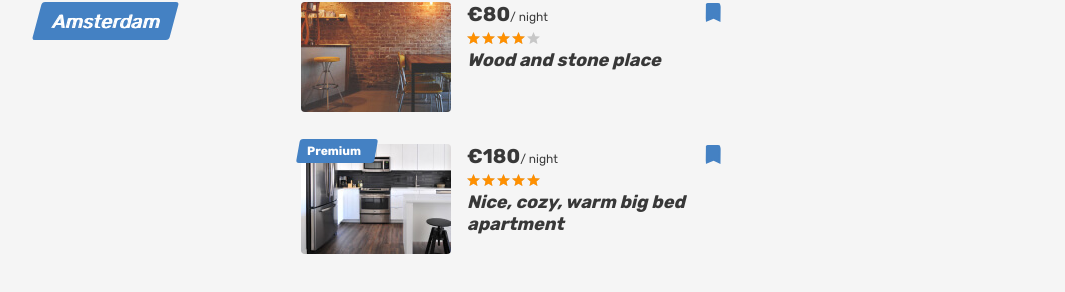
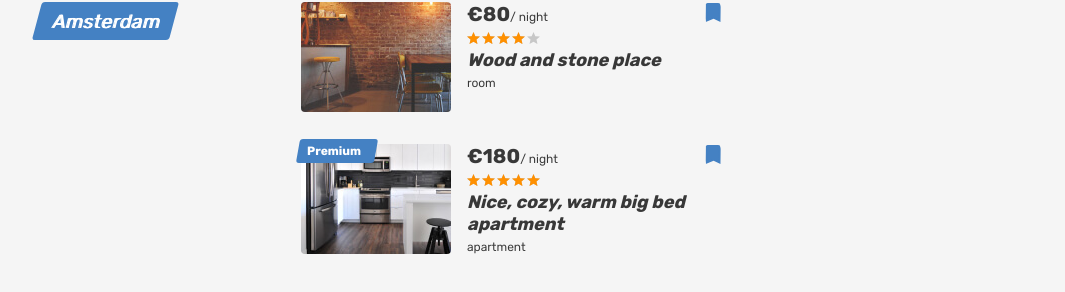
Before and after one commit to htmlacademy-react/2609653-six-cities-3, a React (Vite) app: page /favorites in a window 1280 px wide. Shown: the part 174-466 px from the top of the page, without its empty margins (104-1169 px from the left). Built offline with nearby package versions, Linux system fonts and the light colour scheme.

Commit message:
Update FavoriteOfferCard.tsx

```diff
--- a/src/components/OfferCard/FavoriteOfferCard.tsx
+++ b/src/components/OfferCard/FavoriteOfferCard.tsx
@@ -36,7 +36,7 @@ export default function FavoriteOfferCard(props: Offer) {
         <h2 className="place-card__name">
           <a href="#">{props.title}</a>
         </h2>
-        <p className="place-card__type">{props.accomodationType}</p>
+        <p className="place-card__type">{props.type}</p>
       </div>
     </article>
   );
```
